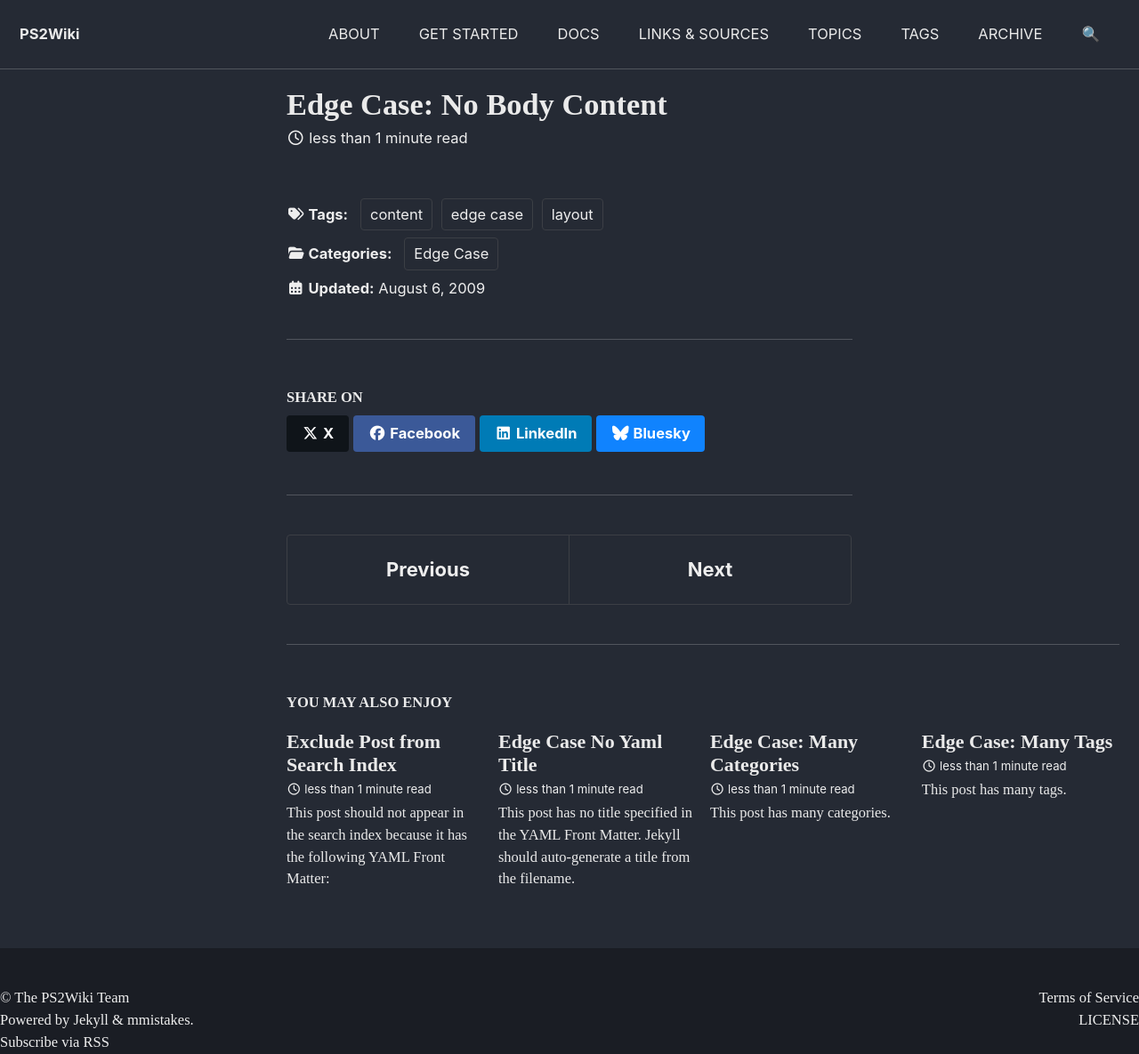
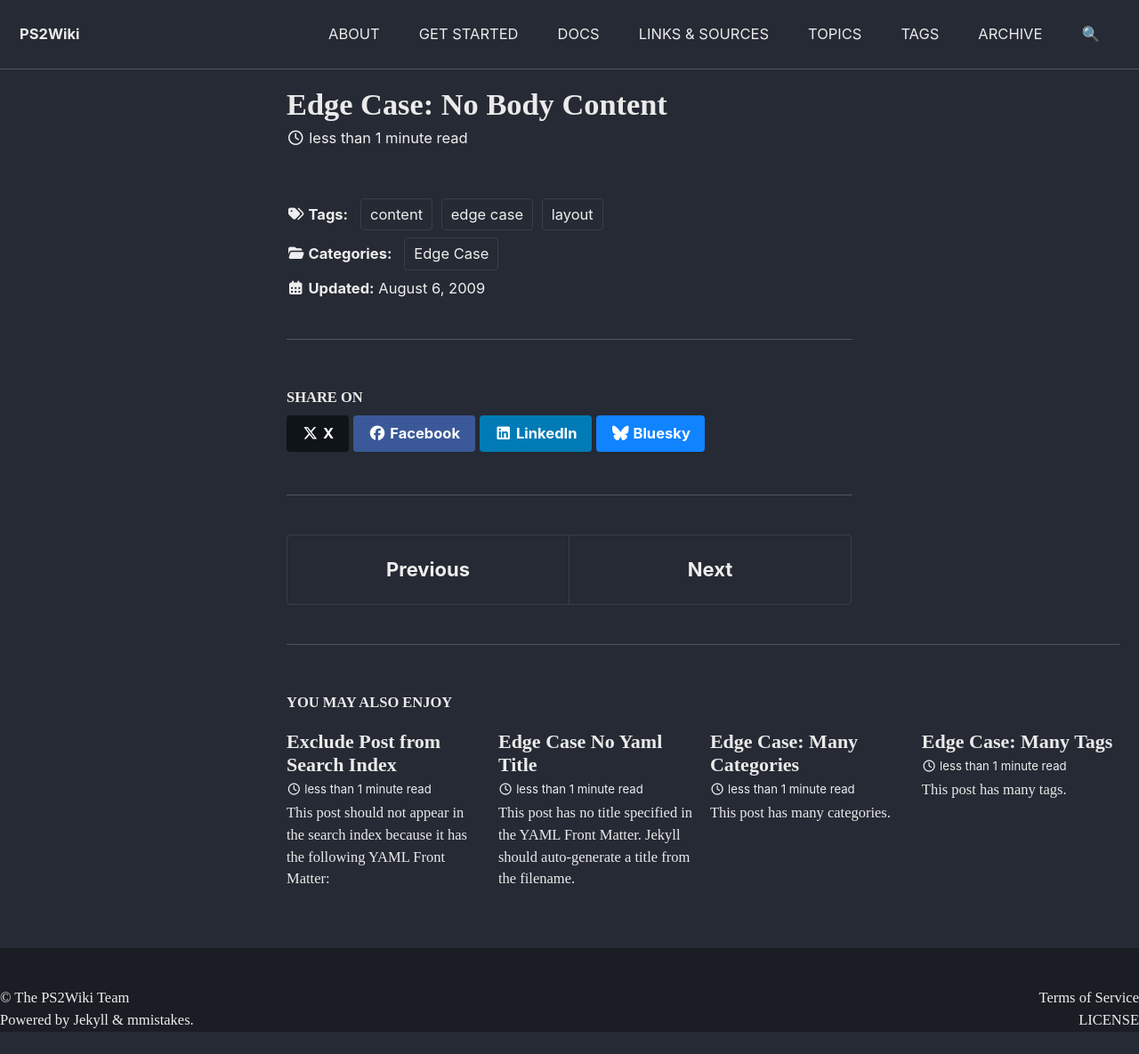
Before and after one commit to ps2wiki/search, a Jekyll site: the page built from _posts/2009-08-06-edge-case-no-body-content.md, in a window 1280 px wide. Shown: the whole page at 89% size. Built offline with Jekyll 4.4.1, drawn with Linux system fonts in a browser that asks for light colours; cached includes are drawn as plain includes; some web fonts are replaced; after the commit the page ends 1160 px from its top, so only the background shows below that.

Commit message:
Update footer.html

```diff
--- a/_includes/footer.html
+++ b/_includes/footer.html
@@ -2,7 +2,6 @@
         <div>© The PS2Wiki Team</div>
         <div>Powered by <a title="Jekyll is a simple, blog-aware, static site
         generator." href="https://jekyllrb.com/">Jekyll</a> &amp; <a title="minimal-mistakes" href="https://github.com/mmistakes/minimal-mistakes/tree/master/docs">mmistakes</a>.</div>
-        <div class="footer-col rss-subscribe">Subscribe <a href="{{ "/feed.xml" | relative_url }}">via RSS</a></div>
         </div>
         <div style="margin-top: 0em; font-size: 0.75em; float: right; width: 50%; text-align: right">
         <div><a title="Terms of Service - PS2Wiki" href="https://ps2wiki.github.io/about.html#terms-of-service">Terms of Service</a></div>
```
